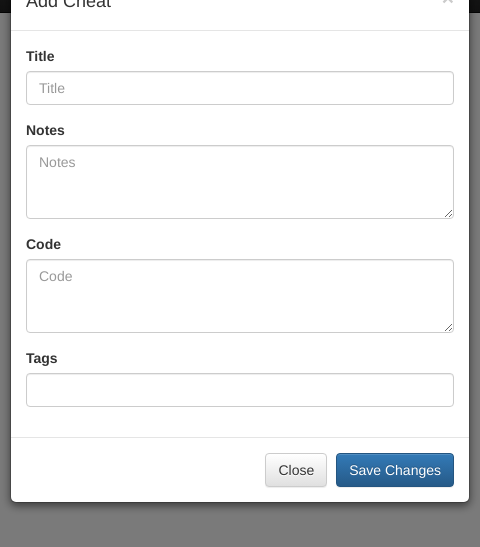
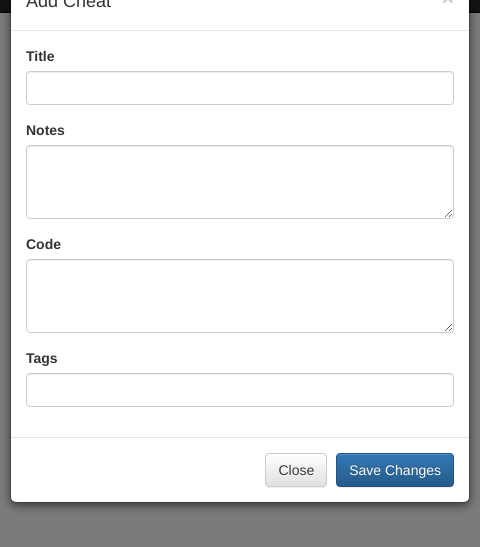
Before and after one commit to tim-ojo/cheat-sheet, an Electron app: page frontend/index.html in a window 480 px wide. Both pictures are taken after a click on the link 36 px from the left and 25 px from the top of the page. Shown: the part 37-584 px from the top of the page. Drawn offline with Linux system fonts and the light colour scheme; no server answers.

Commit message:
remove placeholder text

```diff
--- a/frontend/index.html
+++ b/frontend/index.html
@@ -83,19 +83,19 @@
   							<div class="form-group">
   								<label class="col-md-2 control-label" for="inputTitle">Title</label>
   								<div class="col-md-10">
-  									<input class="form-control" id="inputTitle" placeholder="Title" type="text">
+  									<input class="form-control" id="inputTitle" type="text">
   								</div>
   							</div>
   							<div class="form-group">
   								<label class="col-md-2 control-label" for="inputNotes">Notes</label>
   								<div class="col-md-10">
-                    <textarea class="form-control" id="inputNotes" placeholder="Notes" rows="3"></textarea>
+                    <textarea class="form-control" id="inputNotes" rows="3"></textarea>
   								</div>
   							</div>
   							<div class="form-group">
   								<label class="col-md-2 control-label" for="inputCode">Code</label>
   								<div class="col-md-10">
-  									<textarea class="form-control" id="inputCode" placeholder="Code" rows="3"></textarea>
+  									<textarea class="form-control" id="inputCode" rows="3"></textarea>
   								</div>
   							</div>
                 <div class="form-group">
```
